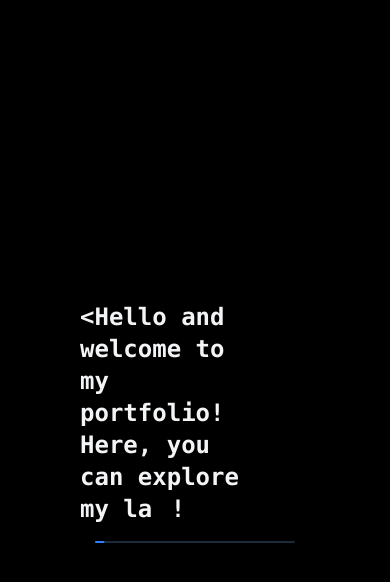
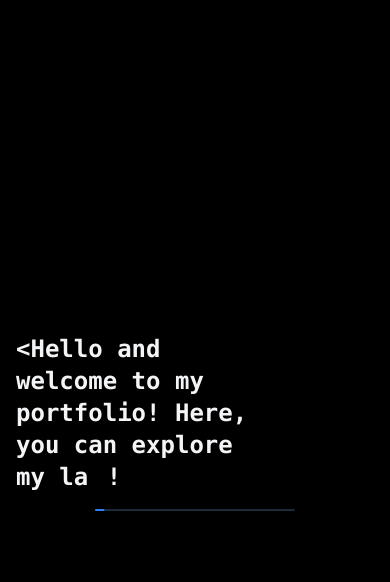
Before and after one commit to dilipksahu/dilip-sahu-portfolio, a React (Vite) app: page / in a window 390 px wide. Shown: the top 582 px of the page. Built offline with nearby package versions, Linux system fonts and the light colour scheme.

Commit message:
margin and padding add in loading and home resp

```diff
--- a/src/components/LoadingScreen.jsx
+++ b/src/components/LoadingScreen.jsx
@@ -21,7 +21,7 @@ function LoadingScreen({onComplete}) {
 
   return (
     <div className='fixed inset-0 z-50 bg-black text-gray-100 flex flex-col items-center justify-center '>
-      <div className='mb-4 text-2xl md:text-4xl font-mono font-bold ml-20 md:ml-20 mr-35 md:mr-0'>
+      <div className='mb-4 text-2xl md:text-4xl font-mono font-bold ml-4 md:ml-20 mr-35 md:mr-0'>
         {text} <span className='animate-blink ml-1'> ! </span>
       </div>
       <div className='w-[200px] h-[2px] bg-gray-800 rounded relative overflow-hidden'>
```
